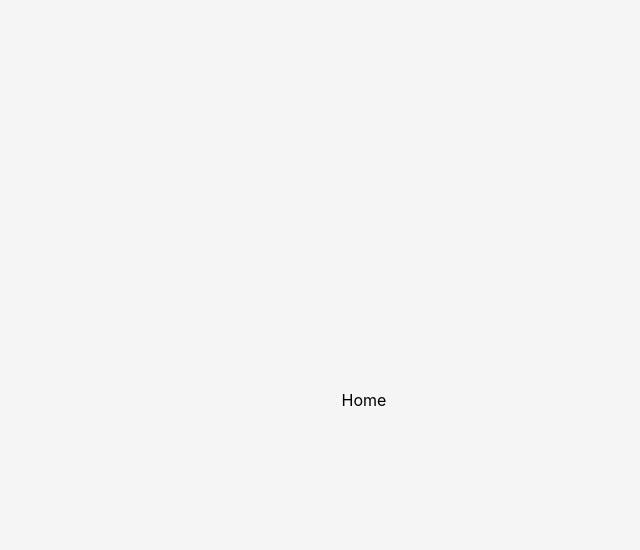
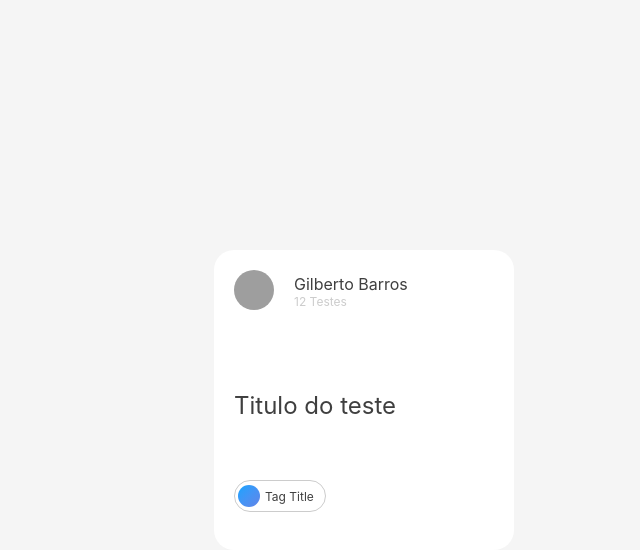
Before and after one commit to Lab-Quantum/Quizometro, a React (Create React App) app in the folder web/: page / in a window 1280 px wide. Both pictures are taken after a click on the picture 640 px from the left and 395 px from the top of the page. Shown: the top 550 px of the page, without its empty margins (276-916 px from the left). Built offline with nearby package versions, Linux system fonts and the light colour scheme; grey boxes are pictures that could not be loaded.

Commit message:
Card Quiz feed

```diff
--- a/web/src/components/CardQuiz/cardQuiz.css
+++ b/web/src/components/CardQuiz/cardQuiz.css
@@ -14,7 +14,7 @@
     width: 45px;
     height: 45px;
 
-    background-image: linear-gradient(to right bottom, #10a4ff, #319cfa, #4494f5, #538cee, #6083e7);
+    background-image: var(--fade);
 
     display:flex;
     justify-content: center;
--- /dev/null
+++ b/web/src/components/CardQuizFeed/cardQuizFeed.css
@@ -0,0 +1,107 @@
+.cardQuizFeed{
+    width: 300px;
+    height: 300px;
+
+    background-color: #fff;
+
+    border-radius: 20px;
+
+    box-shadow: var(--shadow);
+}
+
+.cardQuizFeed .content{
+    width: 100%;
+    height: 100%;
+
+    display: flex;
+    flex-wrap: wrap;
+}
+
+.cardQuizFeed .content .cardHeader{
+    width: 100%;
+    height: 80px;
+
+    padding: 0px 20px;
+
+    display: flex;
+    justify-content: flex-start;
+    align-items: center;
+    flex-wrap: wrap;
+}
+
+.cardQuizFeed .content .cardHeader .textInfos{
+    width: 80%;
+    height: 40%;
+
+    display: flex;
+    justify-content: flex-start;
+    align-items: center;
+    flex-wrap: wrap;
+}
+.cardQuizFeed .content .cardHeader  .textInfos .nameUser{
+    width: 100%;
+    padding-left: 20px;
+    color: #3f3f3f;
+}
+
+.cardQuizFeed .content .cardHeader  .textInfos .activity{
+    width: 100%;
+    padding-left: 20px;
+    color: #ccc;
+
+    font-size: 12px;
+}
+
+.cardQuizFeed .content .testeTitle {
+    width: 100%;
+    height: 150px;
+
+    padding: 0px 20px;
+
+    display: flex;
+    align-items: center;
+
+    color: #3f3f3f;
+    font-size: 24px;
+}
+
+.cardQuizFeed .content .tagContainer{
+    width: 100%;
+    height: 70px;
+
+    padding: 0px 20px;
+
+    display: flex;
+    justify-content: flex-start;
+    align-items: flex-start;
+}
+
+.cardQuizFeed .content .tagContainer .tag{
+
+    height: 30px;
+
+    border-radius: 20px;
+    border: solid 1px #ccc;
+
+    padding: 0px 3px;
+
+    display: flex;
+    align-items: center;
+}
+
+.cardQuizFeed .content .tagContainer .tag .icon{
+    width: 22px;
+    height: 22px;
+
+    background-image: var(--fade);
+
+    border-radius: 100%;
+}
+.cardQuizFeed .content .tagContainer .tag .tagTitle{
+    padding-left: 5px;
+    padding-right: 8px;
+
+    font-size: 12px;
+
+    color: #3f3f3f;
+}
--- /dev/null
+++ b/web/src/components/CardQuizFeed/index.js
@@ -0,0 +1,31 @@
+import React from 'react'
+import './cardQuizFeed.css'
+
+import Avatar from '@material-ui/core/Avatar';
+
+const CardQuizFeed = () =>{
+    return(
+        <div className="cardQuizFeed">
+            <div className="content">
+                <div className="cardHeader">
+                    <Avatar alt="Gilberto Barros" src="/broken-image.jpg" />
+                    <div className="textInfos">
+                        <div className="nameUser">Gilberto Barros</div>
+                        <div className="activity">12 Testes</div>
+                    </div>
+                </div>
+                <div className="testeTitle">
+                    Titulo do teste
+                </div>
+                <div className="tagContainer">
+                    <div className="tag">
+                        <div className="icon"></div>
+                        <div className="tagTitle">Tag Title</div>
+                    </div>
+                </div>
+            </div>
+        </div>
+    )
+}
+
+export default CardQuizFeed;
--- a/web/src/index.css
+++ b/web/src/index.css
@@ -15,5 +15,6 @@ code {
 
 :root {
   --main-color: #10a4ff;
-  --shadow: 0 10px 10px -15px rgba(9,9,16,.2)
+  --shadow: 0 10px 10px -15px rgba(9,9,16,.2);
+  --fade: linear-gradient(to right bottom, #10a4ff, #319cfa, #4494f5, #538cee, #6083e7);
 }
--- a/web/src/pages/Home/index.js
+++ b/web/src/pages/Home/index.js
@@ -1,10 +1,12 @@
 import React from 'react';
 import './home.css'
+
+import CardQuizFeed from '../../components/CardQuizFeed'
 
 const Home = () => {
     return (
         <div className="home">
-            Home
+            <CardQuizFeed/>
         </div>
     );
 }
```
